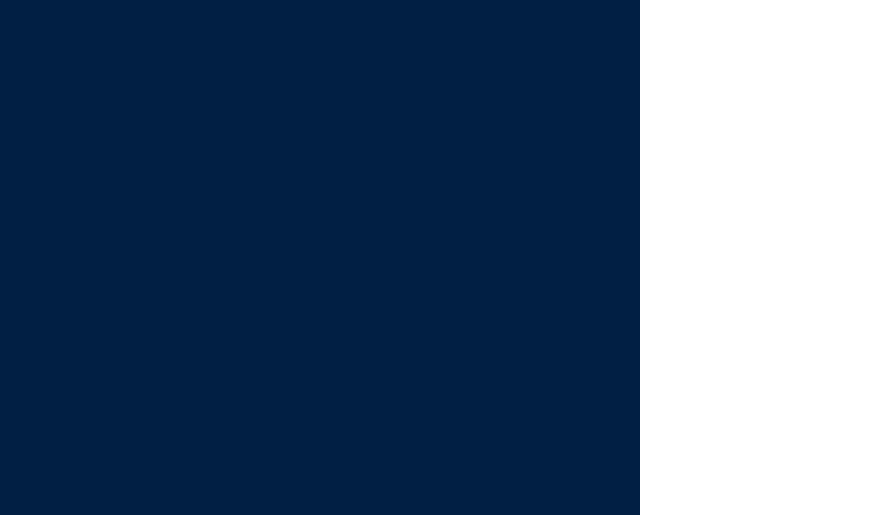
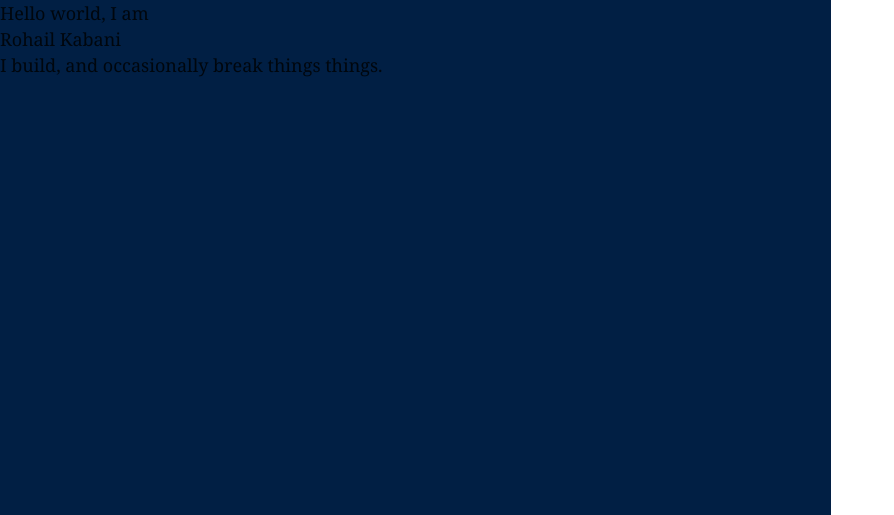
Before and after one commit to rkabani19/rkabani19.github.io, a Gatsby site in the folder version-2.0/: page / in a window 1280 px wide. Shown: the top 515 px of the page, without its empty margins (0-894 px from the left). Built offline with nearby package versions, Linux system fonts and the light colour scheme; Gatsby itself is replaced by a stand-in of ours.

Commit message:
add graphql for about page

```diff
--- a/version-2.0/gatsby-config.js
+++ b/version-2.0/gatsby-config.js
@@ -9,13 +9,14 @@ module.exports = {
     {
       resolve: `gatsby-source-filesystem`,
       options: {
-        name: `images`,
-        path: `${__dirname}/src/images`,
+        name: `content`,
+        path: `${__dirname}/src/content`,
       },
     },
     `gatsby-transformer-sharp`,
     `gatsby-plugin-sharp`,
     `gatsby-plugin-styled-components`,
+    `gatsby-transformer-remark`,
     {
       resolve: `gatsby-plugin-manifest`,
       options: {
--- a/version-2.0/package.json
+++ b/version-2.0/package.json
@@ -14,6 +14,7 @@
     "gatsby-plugin-sharp": "^2.0.32",
     "gatsby-plugin-styled-components": "^3.0.7",
     "gatsby-source-filesystem": "^2.0.28",
+    "gatsby-transformer-remark": "^2.3.8",
     "gatsby-transformer-sharp": "^2.1.17",
     "prop-types": "^15.7.2",
     "react": "^16.8.6",
--- a/version-2.0/src/components/about.js
+++ b/version-2.0/src/components/about.js
@@ -10,8 +10,28 @@ const {colors} = theme;
   height: 100%;
 `;
 
- export default () => (
-  <AboutContainer>
-    <Social/>
-  </AboutContainer>
-)
+const Hello = styled.div`
+`;
+
+const Name = styled.div`
+`;
+
+const Subtitle = styled.div`
+`;
+
+const Excerpt = styled.div`
+`;
+
+ export default function About(props) {
+  const data = props.data[0].node;
+
+  return (
+    <AboutContainer>
+      <Hello>{data.frontmatter.title}</Hello>
+      <Name>{data.frontmatter.name}</Name>
+      <Subtitle>{data.frontmatter.subtitle}</Subtitle>
+      {/* <Excerpt>{data.html}</Excerpt> */}
+      <Social/>
+    </AboutContainer>
+  )
+ };
--- /dev/null
+++ b/version-2.0/src/content/about/index.md
@@ -0,0 +1,7 @@
+---
+title: 'Hello world, I am'
+name: 'Rohail Kabani'
+subtitle: 'I build, and occasionally break things things.'
+---
+
+I'm a software engineer with experience in backend and Andorid development, and am interested in HCI and NLP. Currently working at [Shopify](https://www.shopify.com/) as a Backend Software Engineer.
--- a/version-2.0/src/pages/index.js
+++ b/version-2.0/src/pages/index.js
@@ -2,6 +2,7 @@ import React from "react"
 import Layout from "../components/layout"
 import styled from 'styled-components';
 import { About } from "../components";
+import { graphql } from 'gatsby';
 
 const LeftContainer = styled.div`
   flex-grow: 1;
@@ -20,11 +21,11 @@ const LeftContainer = styled.div`
   align-items: stretch;
 `;
 
-const IndexPage = () => (
+const IndexPage = ({data}) => (
   <Layout>
     <MainContainer>
       <LeftContainer>
-        <About/>
+        <About data={data.about.edges}/>
       </LeftContainer>
       <RightContainer>
       </RightContainer>
@@ -33,3 +34,20 @@ const IndexPage = () => (
 )
 
 export default IndexPage
+
+export const query = graphql`
+  query IndexQuery{
+    about: allMarkdownRemark(filter: { fileAbsolutePath: { regex: "/about/" } }) {
+      edges {
+        node {
+          frontmatter {
+            name,
+            title,
+            subtitle
+          }
+          html
+        }
+      }
+    }
+  }
+`;
```
Also changed, not shown: version-2.0/src/components/image.js (deleted, +0 -32 lines), 1 other file.
